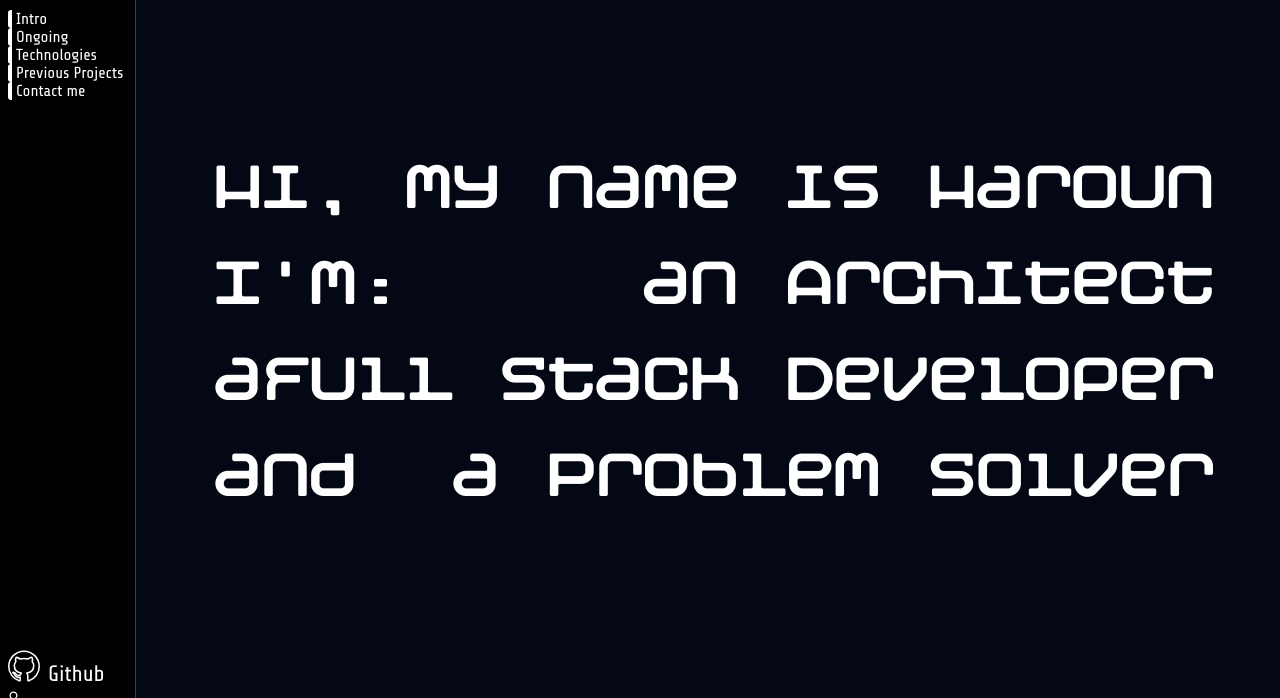
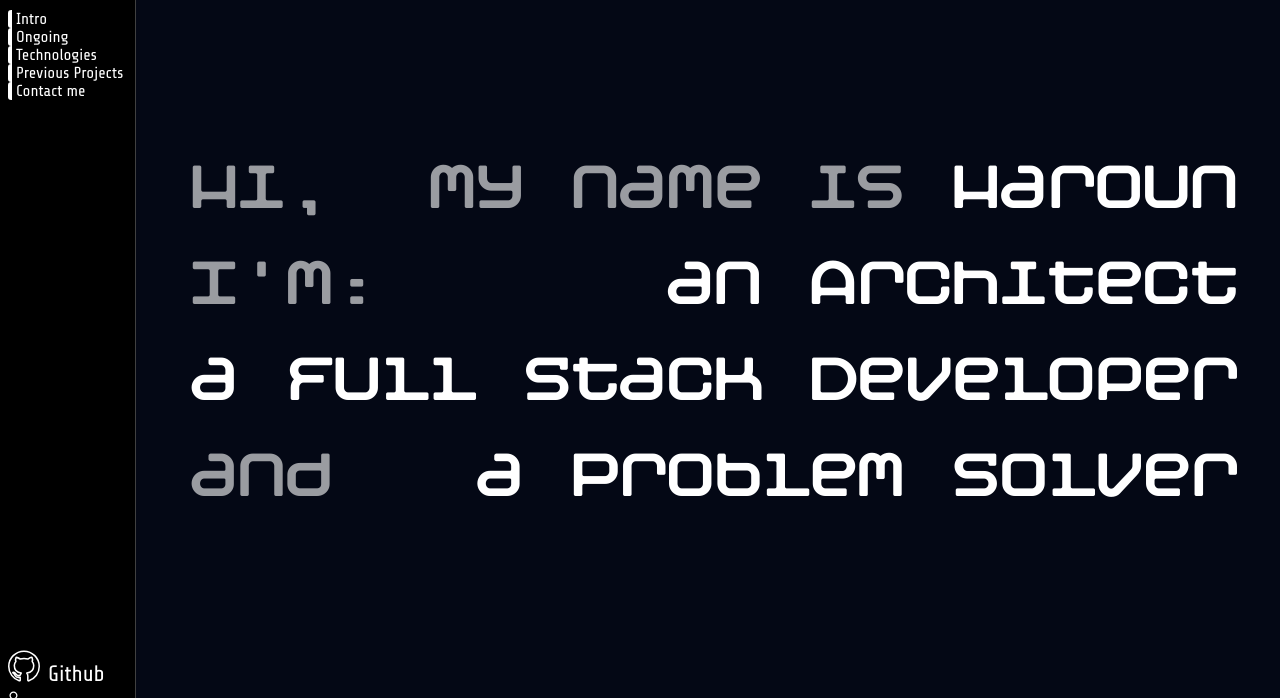
Before and after one commit to haroun-b/haroun-b.github.io, a plain HTML site: page index.html in a window 1280 px wide. Shown: the part 70-768 px from the top of the page. Drawn offline with Linux system fonts and the light colour scheme.

Commit message:
tweaks intro

```diff
--- a/index.html
+++ b/index.html
@@ -54,20 +54,18 @@
       <div>
         <p>
           <span>Hi,</span>
-          <span>my name is Haroun</span>
+          <span>my name is <strong>Haroun</strong></span>
         </p>
 
         <p>
-          <span>I'm:</span> <span>an Architect</span>
+          <span>I'm:</span> <strong class="cypher">an Architect</strong>
         </p>
 
-        <p>
-          a <span>Full Stack Developer</span>
-        </p>
+        <p><strong class="cypher">a Full Stack Developer</strong></p>
 
         <p>
           <span>and</span>
-          <span class="cypher">a Problem Solver</span>
+          <strong class="cypher">a Problem Solver</strong>
         </p>
       </div>
     </section>
--- a/script.js
+++ b/script.js
@@ -1,8 +1,9 @@
 const alphabet = "ABCDEFGHIJKLMNOPQRSTUVWXYZ";
-let intervalId = null;
 
 
-document.querySelector(".cypher").addEventListener("mouseover", event => {
+document.querySelectorAll(".cypher").forEach(element => {
+  let intervalId = null;
+  element.addEventListener("mouseover", event => {
     if (intervalId) return;
 
     const ogText = event.target.textContent;
@@ -29,3 +30,4 @@ document.querySelector(".cypher").addEventListener("mouseover", event => {
       iteration += 1 / 3;
     }, 30);
   });
+});
--- a/style.css
+++ b/style.css
@@ -140,15 +140,18 @@ main>section {
   font-size: 5vw;
   font-family: 'moby-monospace', monospace;
   letter-spacing: -.2ch;
+  color: hsla(0, 0%, 100%, 0.6);
 }
 
 #intro>div>p {
   display: flex;
   justify-content: space-between;
-  position: relative;
 }
 
-
+#intro strong {
+  all: unset;
+  color: hsla(0, 0%, 100%, 1);
+}
 
 /* == intro ========================= */
 
```
Lines whose indentation alone changed are shown as unchanged.
